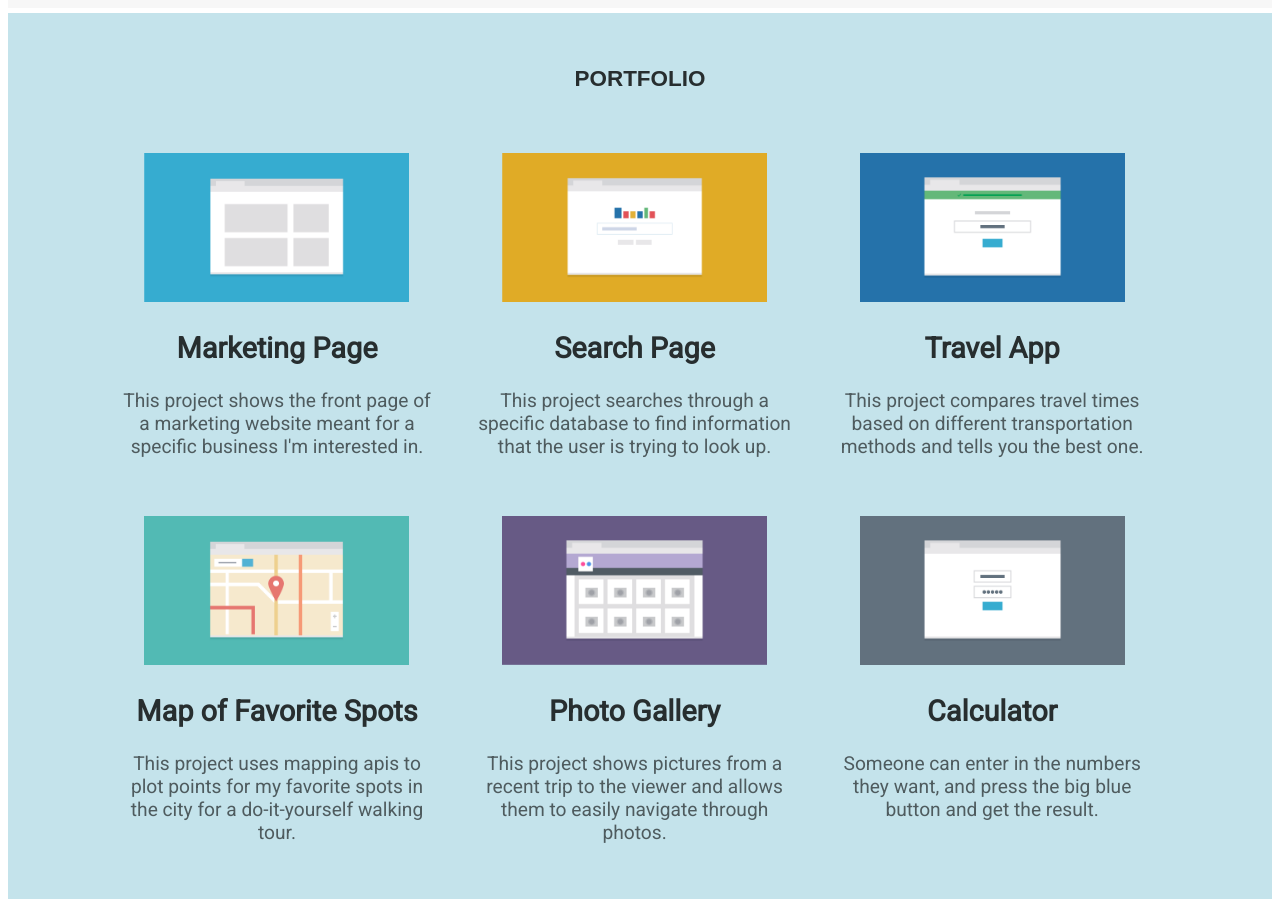
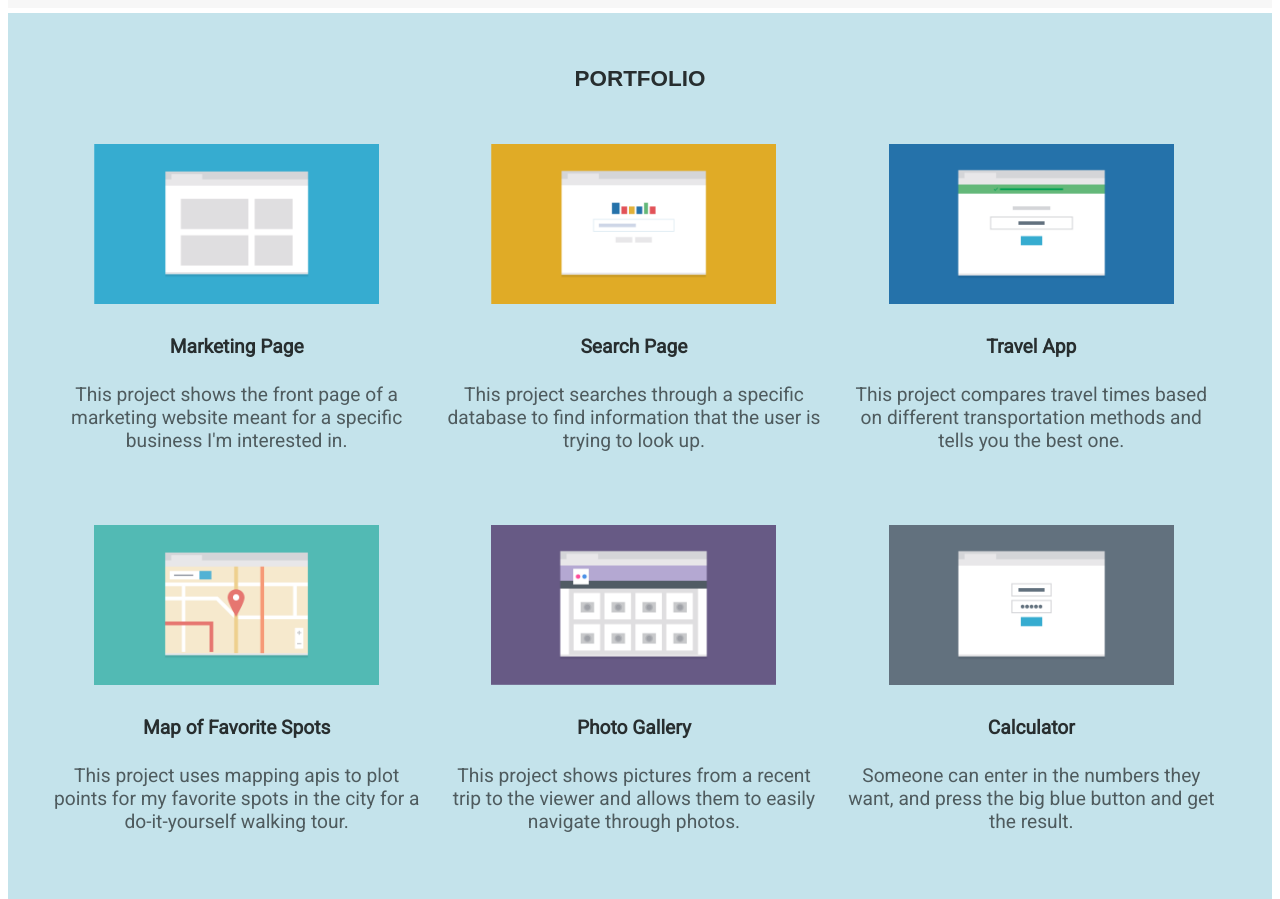
Before and after one commit to dezcool/techdegree-project-2, a plain HTML site: page index.html in a window 1280 px wide. Shown: the part 440-1339 px from the top of the page. Drawn offline with nearby package versions, Linux system fonts and the light colour scheme.

Commit message:
Fixed Layout
Fixed a layout issue where the layout of the main element would break given certain proportions by assigning a 'min-height' attribute to individual items.

```diff
--- a/css/styles.css
+++ b/css/styles.css
@@ -195,10 +195,6 @@ div li {
   width: 100%;
   margin: 0 auto;
 }
-.nav {
-  width: 80%;
-  margin: 0 auto;
-}
 
 .header-text {
   float: left;
@@ -224,12 +220,12 @@ div li {
   }
 
   .main-img {
-    width: 300px;
+    width: 330px;
   }
 
 .content {
   display: inline-block;
-  width: 90%;
+  width: 100%;
   padding: 20px 0;
 }
 
@@ -239,10 +235,10 @@ div li {
 .block-four,
 .block-five,
 .block-six {
-    float: left;
+  float: left;
   width: 50%;
   padding: 1em;
-margin: 0 auto;
+
 }
 
 .left-footer {
@@ -309,20 +305,21 @@ header li {
     font-size: 1.45em;
   }
 
+  .main-img {
+    width: 285px;
+  }
+
   .block-one,
   .block-two,
   .block-three,
   .block-four,
   .block-five,
   .block-six {
-      float: left;
-    width: 33%;
-    padding: 1em;
-  margin: 0 auto;
+        width: 33%;
+      min-height: 381px;
+    padding: 10px;
   }
 
-  .main-img {
-    width: 265px;
-  }
+
 
 }
--- a/index.html
+++ b/index.html
@@ -13,11 +13,13 @@
     <header>
       <div class="top cf">
       <h1>Rodrigo Diniz</h1>
+      <nav>
       <ul>
         <li><a href="#">Home</a></li>
         <li><a href="#portfolio">Portfolio</a></li>
         <li><a href="#contact">Contact</a></li>
         </ul>
+        </nav>
         <div class="profile-img">
 <img class="intro-img" src="images/responsive-layout-profile.png" alt="Profile Image">
 </div>
@@ -26,42 +28,42 @@
 </div>
         </header>
 
-  <main class="cf" id="portfolio">
+  <main class="cf" id=portfolio>
       <h3>Portfolio</h3>
     <div class="content">
     <div class="block-one col">
           <img class="main-img" src="images/portfolio-1.png" alt="Marketing">
-          <h2>Marketing Page</h2>
+          <h4>Marketing Page</h4>
 <p>This project shows the front page of a marketing website meant for a specific business I'm interested in.</p>
 </div>
 
 <div class="block-two col">
       <img class="main-img" src="images/portfolio-2.png" alt="Search">
-      <h2>Search Page</h2>
+      <h4>Search Page</h4>
 <p>This project searches through a specific database to find information that the user is trying to look up.</p>
 </div>
 
 <div class="block-three col">
       <img class="main-img" src="images/portfolio-3.png" alt="Travel App">
-      <h2>Travel App</h2>
+      <h4>Travel App</h4>
 <p>This project compares travel times based on different transportation methods and tells you the best one.</p>
 </div>
 
 <div class="block-four col">
       <img class="main-img" src="images/portfolio-4.png" alt="Map of Spots">
-      <h2>Map of Favorite Spots</h2>
+      <h4>Map of Favorite Spots</h4>
 <p>This project uses mapping apis to plot points for my favorite spots in the city for a do-it-yourself walking tour.</p>
 </div>
 
 <div class="block-five col">
       <img class="main-img" src="images/portfolio-5.png" alt="Photo Gall">
-      <h2>Photo Gallery</h2>
+      <h4>Photo Gallery</h4>
 <p>This project shows pictures from a recent trip to the viewer and allows them to easily navigate through photos.</p>
 </div>
 
 <div class="block-six col">
       <img class="main-img" src="images/portfolio-6.png" alt="Calc">
-      <h2>Calculator</h2>
+      <h4>Calculator</h4>
 <p>Someone can enter in the numbers they want, and press the big blue button and get the result.</p>
 </div>
 
```
